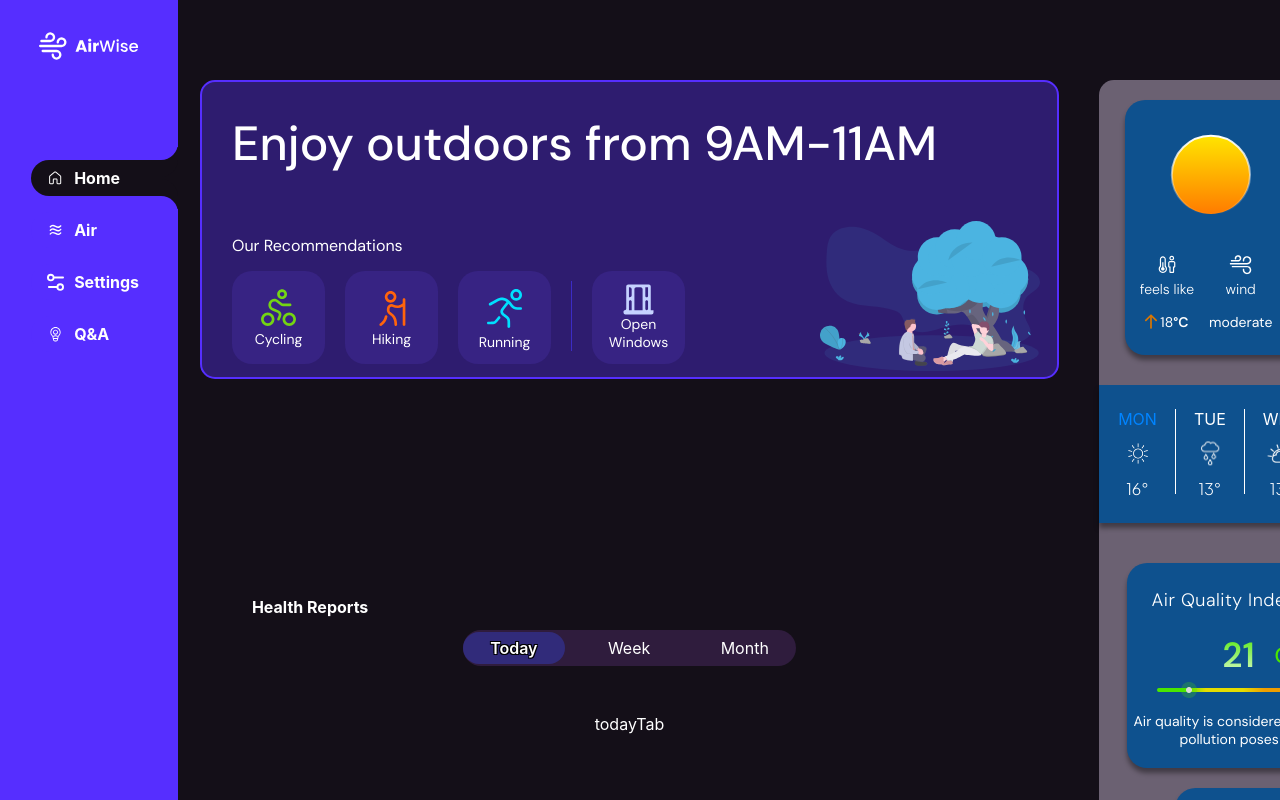
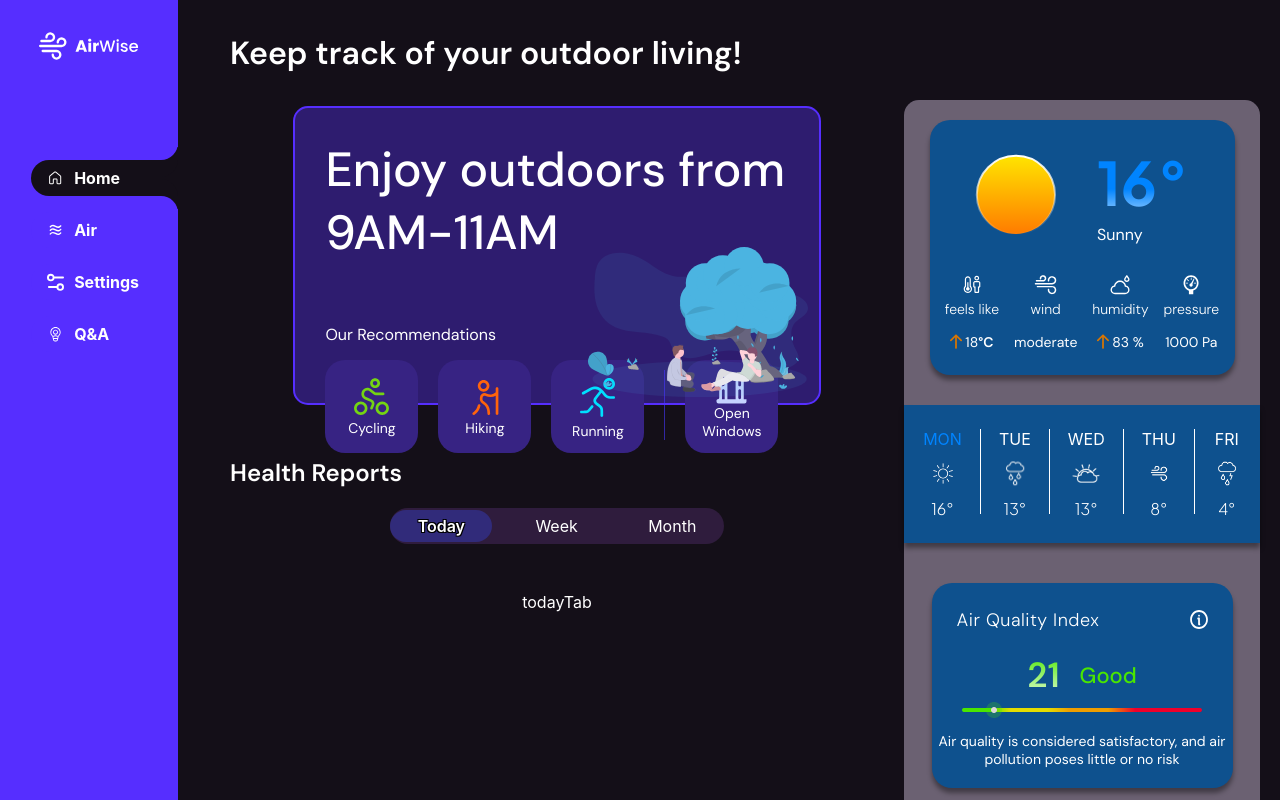
Before and after one commit to NEBOLISA/airwiseTest, a React (Create React App) app: page /interface in a window 1280 px wide. Built offline with nearby package versions, Linux system fonts and the light colour scheme.

Commit message:
fix interface

```diff
--- a/src/components/HealthReport/healthReport.css
+++ b/src/components/HealthReport/healthReport.css
@@ -3,8 +3,8 @@
 }
 .health_report_header {
   text-align: left;
-  margin-left: 8%;
-  font-size: 16px;
+  font-size: 24px;
+  font-family: "DM Sans";
 }
 .selection_ul {
   margin-left: auto;
@@ -57,10 +57,9 @@
   margin-top: 3.5rem;
   display: grid;
   grid-template-columns: 25% 25% 25%;
-
-  justify-content: center;
   grid-template-areas: "ready sleep heart";
   gap: 3rem;
+  justify-content: center;
 }
 .readiness {
   grid-area: ready;
--- a/src/components/recommWeather.css
+++ b/src/components/recommWeather.css
@@ -7,7 +7,7 @@
   border-radius: 15px;
   display: flex;
   margin: 20px;
-  margin-top: 80px;
+  margin-top: 100px;
   align-items: center;
   justify-content: start;
   flex-direction: column;
@@ -244,15 +244,19 @@
   position: absolute;
   left: 18%;
 }
+
+.middle__box {
+  display: flex;
+  justify-content: center;
+}
+
 .middle__box--wrapper {
-  width: 855px;
+  width: 80%;
   height: 295px;
   background-color: #37218dbe;
   border: 2px solid #562eff;
   border-radius: 15px;
   position: relative;
-  margin: 20px;
-  margin-top: 80px;
 }
 .recommendations__title {
   font-size: 16px;
--- a/src/pages/Interface/Home.css
+++ b/src/pages/Interface/Home.css
@@ -15,3 +15,14 @@
 .right-side__wrapper {
   grid-area: weather;
 }
+.home__title {
+   font-size: 32px;
+   font-family: "DM Sans";
+   font-weight: bold;
+}
+
+.home__middle--wrapper {
+  display: flex;
+  flex-direction: column;
+  margin-left: 50px;
+}
--- a/src/pages/Interface/Home.js
+++ b/src/pages/Interface/Home.js
@@ -5,8 +5,11 @@ import "./Home.css";
 function Home() {
   return (
     <div className="Home">
+      <div className="home__middle--wrapper">
+      <p className="home__title">Keep track of your outdoor living!</p>
+      <Recommendation />
       <HealthReport />
-      <Recommendation />
+      </div>
       <WeatherComponent />
     </div>
   );
```
